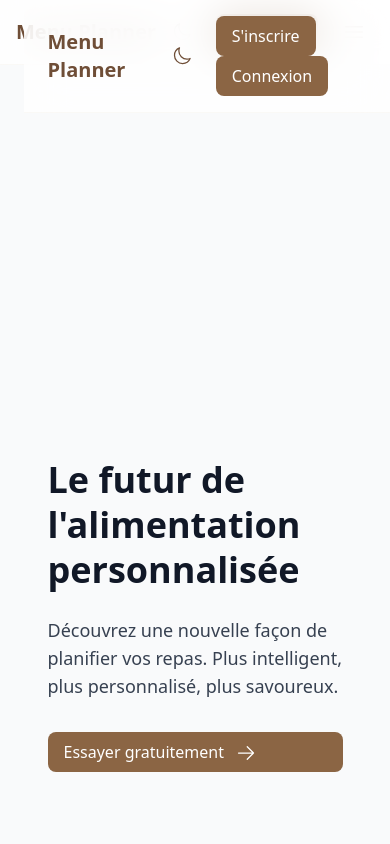
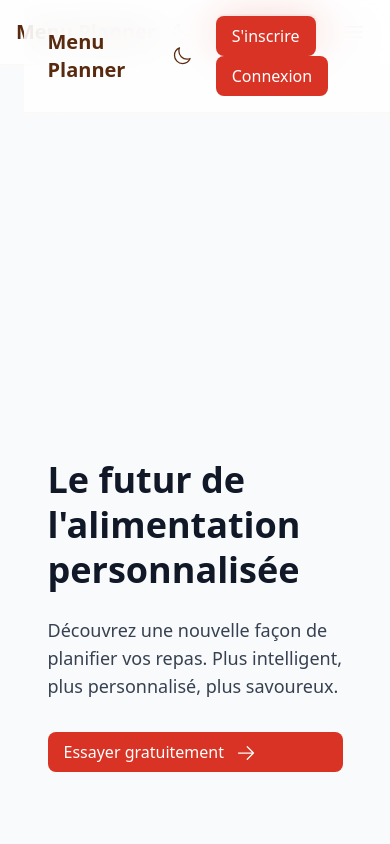
Before and after one commit to larcherlucas/meal, a Vue app: page / in a window 390 px wide. Shown: the top 844 px of the page. Built offline with nearby package versions, Linux system fonts and the light colour scheme.

Commit message:
palette texte ok

```diff
--- a/src/style.css
+++ b/src/style.css
@@ -8,8 +8,8 @@
     /* Couleurs */
     --tw-gradient-from: theme('colors.mocha.50');
     --tw-gradient-to: theme('colors.mocha.100');
-    --accent-gradient-from: theme('colors.mocha.400');
-    --accent-gradient-to: theme('colors.mocha.500');
+    --accent-gradient-from: theme('colors.mocha.300');
+    --accent-gradient-to: theme('colors.mocha.400');
 
     /* Typographie */
     --font-heading-weight: 700;
@@ -54,36 +54,36 @@
 @layer components {
   /* Headings */
   .heading-1 {
-    @apply text-4xl md:text-5xl font-bold text-mocha-800 dark:text-mocha-50 leading-tight;
+    @apply text-4xl md:text-5xl font-bold text-mocha-900 dark:text-mocha-50 leading-tight;
   }
 
   .heading-2 {
-    @apply text-3xl md:text-4xl font-bold text-mocha-800 dark:text-mocha-50 leading-tight;
+    @apply text-3xl md:text-4xl font-bold text-mocha-900 dark:text-mocha-50 leading-tight;
   }
 
   .heading-3 {
-    @apply text-2xl md:text-3xl font-semibold text-mocha-700 dark:text-mocha-100 leading-snug;
+    @apply text-2xl md:text-3xl font-semibold text-mocha-800 dark:text-mocha-100 leading-snug;
   }
 
   .heading-4 {
-    @apply text-xl md:text-2xl font-semibold text-mocha-700 dark:text-mocha-100 leading-snug;
+    @apply text-xl md:text-2xl font-semibold text-mocha-800 dark:text-mocha-100 leading-snug;
   }
 
   /* Body text */
   .text-body-lg {
-    @apply text-lg md:text-xl text-mocha-700 dark:text-mocha-300 leading-relaxed;
+    @apply text-lg md:text-xl text-mocha-700 dark:text-mocha-200 leading-relaxed;
   }
 
   .text-body {
-    @apply text-base text-mocha-700 dark:text-mocha-300 leading-relaxed;
+    @apply text-base text-mocha-700 dark:text-mocha-200 leading-relaxed;
   }
 
   .text-body-sm {
-    @apply text-sm text-mocha-600 dark:text-mocha-400 leading-normal;
+    @apply text-sm text-mocha-600 dark:text-mocha-300 leading-normal;
   }
 
   .text-caption {
-    @apply text-xs text-mocha-500 dark:text-mocha-400 leading-normal;
+    @apply text-xs text-mocha-500 dark:text-mocha-300 leading-normal;
   }
 }
 
@@ -91,13 +91,13 @@
 @layer components {
   /* Cards */
   .bento-card {
-    @apply bg-white/90 dark:bg-mocha-800/90
+    @apply bg-white/90 dark:bg-mocha-900/90
            rounded-bento shadow-bento
-           border border-mocha-200/20 dark:border-mocha-700/20
+           border border-mocha-200/20 dark:border-mocha-800/20
            backdrop-blur-glass
            transition-all duration-300
            hover:shadow-bento-hover
-           hover:border-mocha-300/30 dark:hover:border-mocha-600/30
+           hover:border-mocha-300/30 dark:hover:border-mocha-700/30
            xs:p-4 sm:p-6 md:p-8;
   }
 
@@ -131,18 +131,18 @@
   .btn-primary {
     @apply btn-base
            bg-mocha-600 text-mocha-50
-           hover:bg-mocha-700 active:bg-mocha-800
-           dark:bg-mocha-500 dark:hover:bg-mocha-600
-           dark:active:bg-mocha-700
-           focus:ring-mocha-500;
+           hover:bg-mocha-700 active:bg-mocha-900
+           dark:bg-mocha-300 dark:hover:bg-mocha-400
+           dark:active:bg-mocha-500
+           focus:ring-mocha-300;
   }
 
   .btn-secondary {
     @apply btn-base
            bg-mocha-100 text-mocha-700
            hover:bg-mocha-200 active:bg-mocha-300
-           dark:bg-mocha-700 dark:text-mocha-100
-           dark:hover:bg-mocha-600 dark:active:bg-mocha-500
+           dark:bg-mocha-800 dark:text-mocha-100
+           dark:hover:bg-mocha-700 dark:active:bg-mocha-600
            focus:ring-mocha-300;
   }
 
@@ -157,12 +157,12 @@
 
   .input-mocha {
     @apply input-base
-           bg-white dark:bg-mocha-800
-           border border-mocha-200 dark:border-mocha-700
-           focus:border-mocha-500 dark:focus:border-mocha-400
-           focus:ring-mocha-500/50 dark:focus:ring-mocha-400/50
+           bg-white dark:bg-mocha-900
+           border border-mocha-200 dark:border-mocha-800
+           focus:border-mocha-300 dark:focus:border-mocha-300
+           focus:ring-mocha-300/50 dark:focus:ring-mocha-300/50
            text-mocha-700 dark:text-mocha-100
-           placeholder-mocha-400 dark:placeholder-mocha-500;
+           placeholder-mocha-400 dark:placeholder-mocha-400;
   }
 
   /* Navigation */
@@ -174,15 +174,15 @@
 
   .nav-link {
     @apply px-4 py-2 rounded-lg
-           text-mocha-700 dark:text-mocha-300
-           hover:bg-mocha-100 dark:hover:bg-mocha-700
+           text-mocha-700 dark:text-mocha-200
+           hover:bg-mocha-100 dark:hover:bg-mocha-800
            transition-all duration-200
            xs:text-sm sm:text-base;
   }
 
   .nav-link-active {
-    @apply bg-mocha-100 text-mocha-800
-           dark:bg-mocha-700 dark:text-mocha-100;
+    @apply bg-mocha-100 text-mocha-900
+           dark:bg-mocha-800 dark:text-mocha-100;
   }
 
   /* Badges */
@@ -194,13 +194,13 @@
 
   .badge-premium {
     @apply badge
-           bg-gradient-to-r from-amber-400 to-amber-600
-           text-mocha-50;
+           bg-gradient-to-r from-mocha-300 to-mocha-400
+           text-mocha-900;
   }
 
   .badge-new {
     @apply badge
-           bg-gradient-to-r from-emerald-400 to-emerald-600
+           bg-gradient-to-r from-mocha-600 to-mocha-700
            text-mocha-50;
   }
 }
@@ -251,13 +251,13 @@
   }
 
   ::-webkit-scrollbar-track {
-    @apply bg-mocha-100 dark:bg-mocha-800;
+    @apply bg-mocha-100 dark:bg-mocha-900;
   }
 
   ::-webkit-scrollbar-thumb {
-    @apply bg-mocha-300 dark:bg-mocha-600
+    @apply bg-mocha-300 dark:bg-mocha-700
            rounded-full
-           hover:bg-mocha-400 dark:hover:bg-mocha-500
+           hover:bg-mocha-400 dark:hover:bg-mocha-600
            transition-colors duration-200;
   }
 }
--- a/tailwind.config.js
+++ b/tailwind.config.js
@@ -17,16 +17,16 @@ export default {
     extend: {
       colors: {
         mocha: {
-          50: '#F8F6F3',
-          100: '#F3EBDD',
-          200: '#E8DFD0',
-          300: '#D9CCBA',
-          400: '#C19A6B',
-          500: '#A67C52',
-          600: '#8B6544',
-          700: '#6F4E37',
-          800: '#4B382A',
-          900: '#362A1F',
+          50: '#FFF9F5',
+          100: '#FFEEDA',
+          200: '#FFDBB7',
+          300: '#F2AC57', // Orange
+          400: '#F08845',
+          500: '#E66B41',
+          600: '#D83324', // Rouge
+          700: '#592A0F', // Brun
+          800: '#6F7202', // Olive
+          900: '#590109', // Bordeaux foncé
         }
       },
       spacing: {
@@ -99,8 +99,8 @@ export default {
         ':root': {
           '--tw-gradient-from': theme('colors.mocha.50'),
           '--tw-gradient-to': theme('colors.mocha.100'),
-          '--accent-gradient-from': theme('colors.mocha.400'),
-          '--accent-gradient-to': theme('colors.mocha.500'),
+          '--accent-gradient-from': theme('colors.mocha.300'),
+          '--accent-gradient-to': theme('colors.mocha.400'),
           '--border-radius-bento': '1.5rem',
           '--border-radius-bento-sm': '1rem',
           '--border-radius-bento-lg': '2rem',
```
